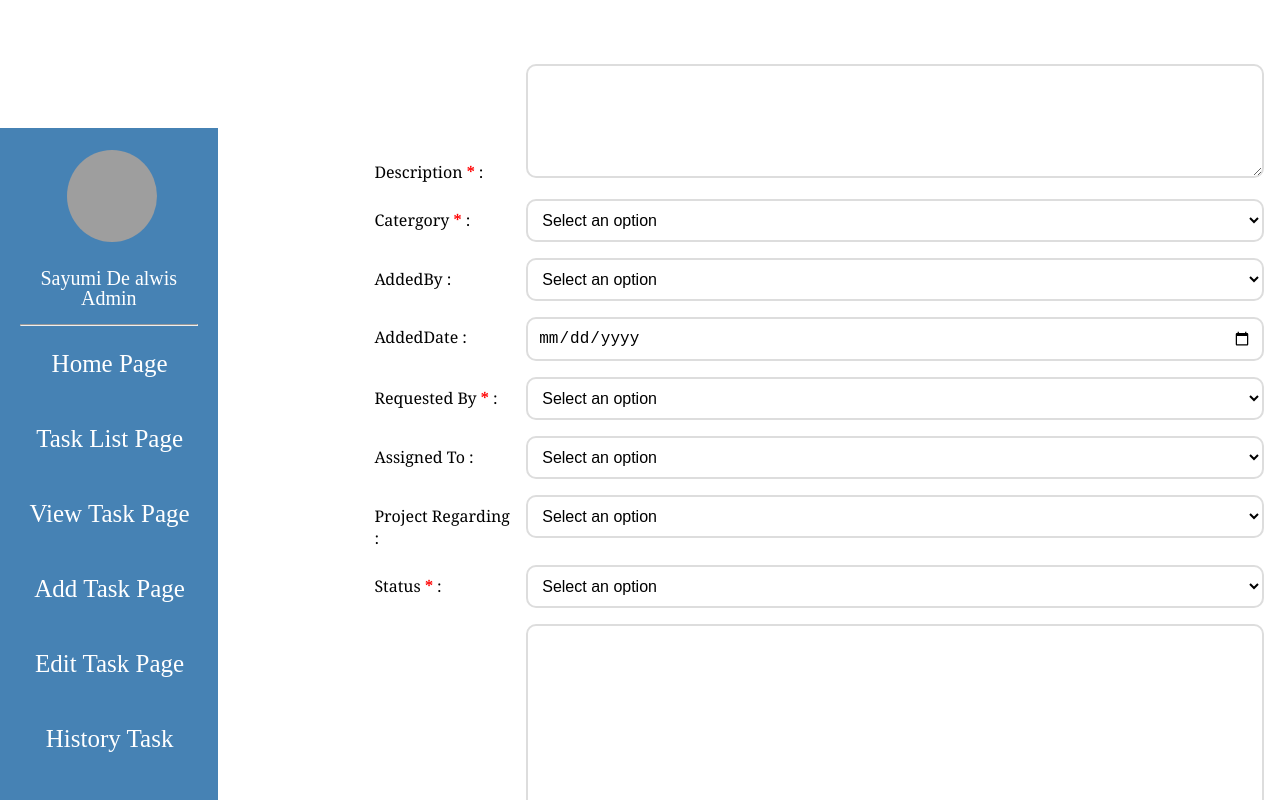
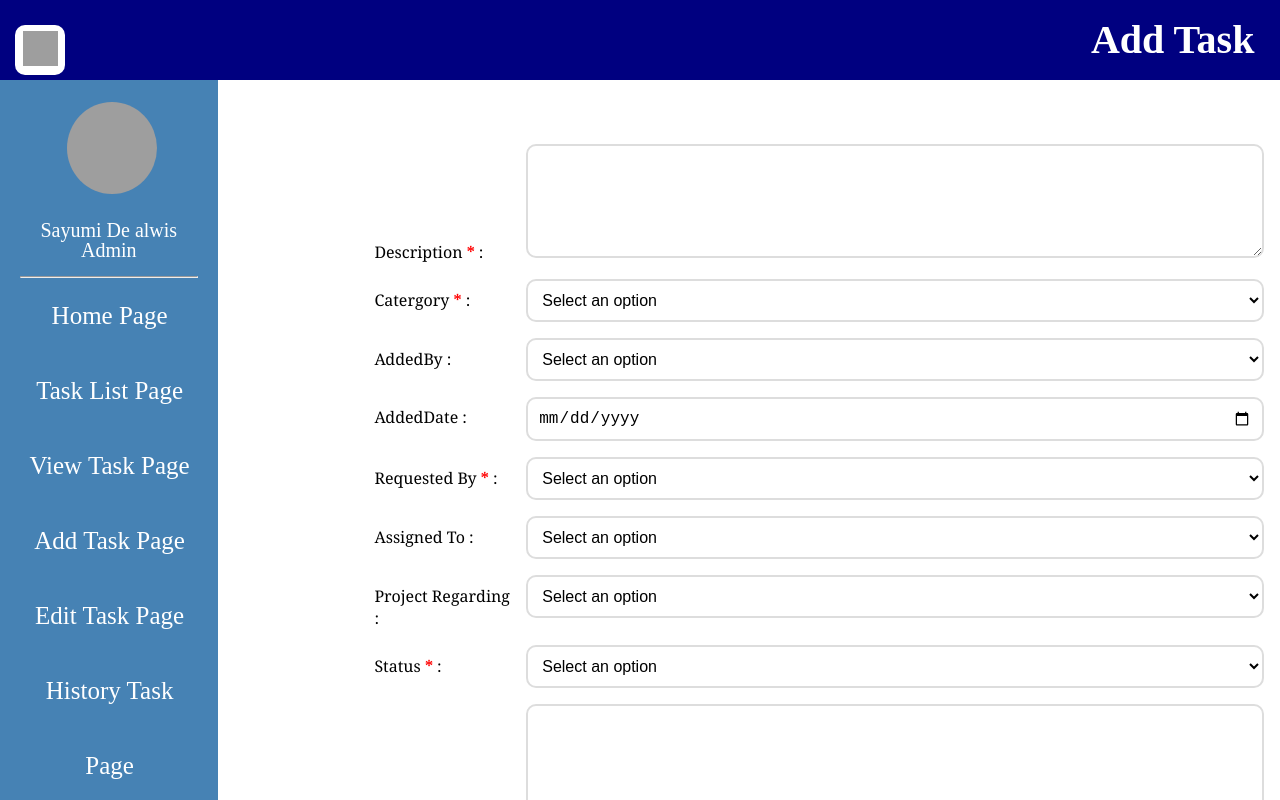
Before and after one commit to Sayumidealwis/sample-page, a React (Create React App) app: page /taskadd in a window 1280 px wide. Shown: the top 800 px of the page. Built offline with nearby package versions, Linux system fonts and the light colour scheme; grey boxes are pictures that could not be loaded.

Commit message:
header error fixed

```diff
--- a/src/Pages/AddTaskPage.jsx
+++ b/src/Pages/AddTaskPage.jsx
@@ -93,6 +93,8 @@ const AddTaskPage = () => {
   }
 
   return (
+    <div>
+      <Header currentPage="Add Task" />
       <div className="addtaskpage_container">
         <tabel>
           <form className="addtaskpage_details">
@@ -298,6 +300,7 @@ const AddTaskPage = () => {
           </form>
         </tabel>
       </div>
+    </div>
   )
 }
 
```
Lines whose indentation alone changed are shown as unchanged.
